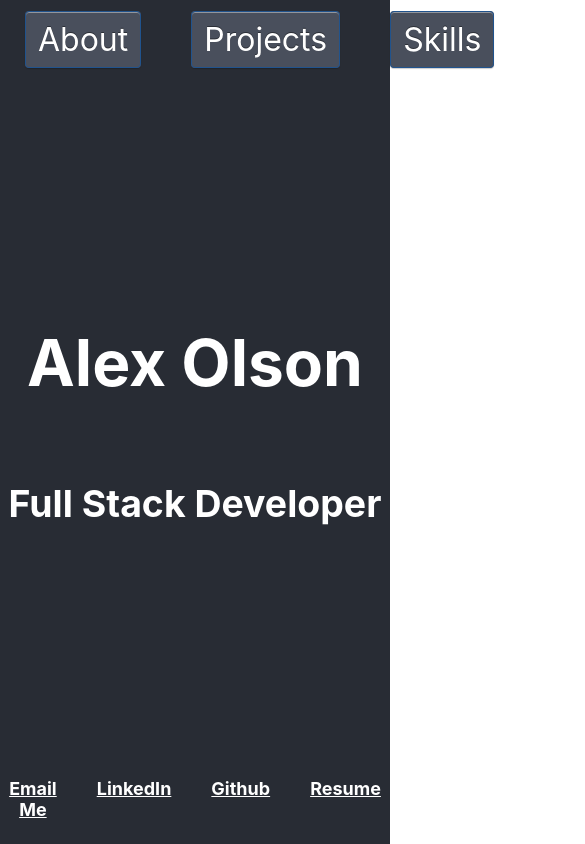
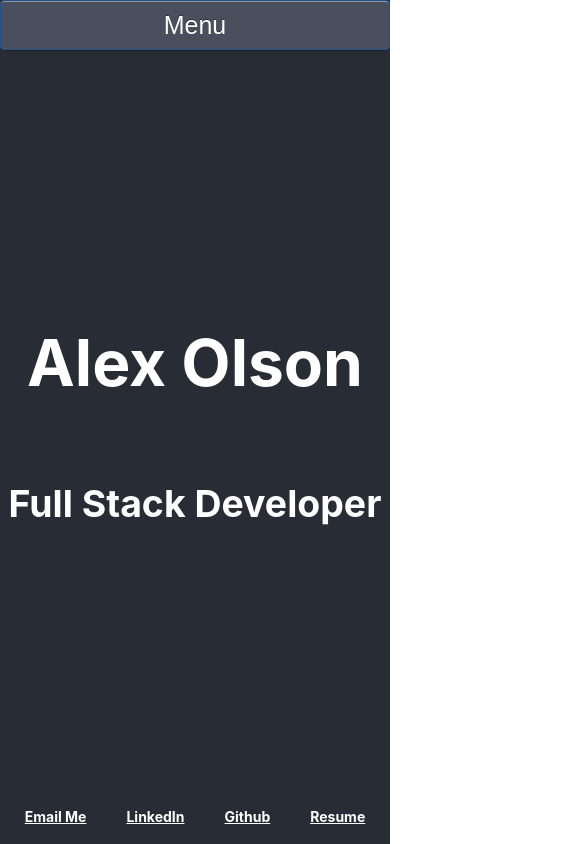
Before and after one commit to snazzyj/Alex_Olson_Portfolio, a React (Create React App) app: page / in a window 390 px wide. Shown: the top 844 px of the page, 585 px wide, since content can reach past the window. Built offline with nearby package versions, Linux system fonts and the light colour scheme.

Commit message:
seperated nav into its own component. added mobile nav bar. updated styling and scrolling behavior

```diff
--- a/src/App.js
+++ b/src/App.js
@@ -8,12 +8,30 @@ import Footer from './footer/footer.js'
 import './App.css';
 
 class App extends Component {
+
+  constructor(props) {
+    super(props);
+    this.state = {
+      isMobile: false,
+    }
+  }
+
+  componentDidMount() {
+    let mediaQuery = window.matchMedia('(max-width: 490px)');
+
+    if(mediaQuery.matches) {
+      this.setState({
+        isMobile: true
+      })
+    }
+  }
+
   render() {
 
     return (
       <div className="App">
         <BrowserRouter>
-          <Header />
+          <Header isMobile={this.state.isMobile} />
           <About />
           <Projects />
           <Skills />
--- a/src/about/about.css
+++ b/src/about/about.css
@@ -2,6 +2,7 @@
     padding-top: 50px;
     min-height: 50vh;
     width: 100%;
+    padding-bottom: 50px;
 }
 
 .missionStatement, .desc {
@@ -24,3 +25,9 @@
 .desc {
     font-size: 20px;
 }
+
+@media only screen and (max-width: 1130px) {
+    .missionStatement, .desc {
+        width: 70%;
+    }
+}
--- a/src/footer/footer.css
+++ b/src/footer/footer.css
@@ -18,3 +18,9 @@
 .contact > a:hover {
     color: gray;
 }
+
+@media only screen and (max-width: 410px) {
+    .contact > a {
+        font-size: 14px;
+    }
+}
--- a/src/header/header.css
+++ b/src/header/header.css
@@ -9,7 +9,7 @@
     color: white;
 }
 
-nav {
+.nav {
     position: fixed;
     top: 0;
     background-color: #282c34;
@@ -18,7 +18,7 @@ nav {
     padding-top: 20px;
 }
 
-nav > a {
+.nav > a {
     -webkit-border-radius: 4px;
     -moz-border-radius: 4px;
     border-radius: 4px;
@@ -27,7 +27,6 @@ nav > a {
     -webkit-box-shadow: inset 0 1px 0 rgba(255, 255, 255, 0.4), 0 1px 1px rgba(0, 0, 0, 0.2);
     -moz-box-shadow: inset 0 1px 0 rgba(255, 255, 255, 0.4), 0 1px 1px rgba(0, 0, 0, 0.2);
     box-shadow: inset 0 1px 0 rgba(255, 255, 255, 0.4), 0 1px 1px rgba(0, 0, 0, 0.2);
-    /* background: #708090; */
     background-color: #494f5c;
     color: #FFF;
     padding: 8px 12px;
@@ -36,7 +35,7 @@ nav > a {
     margin-right: 25px;
 }
 
-nav > a:hover {
+.nav > a:hover {
     color:white;
     background-color: #455e77;
 }
--- a/src/header/header.js
+++ b/src/header/header.js
@@ -1,18 +1,20 @@
 import React, { Component } from 'react';
+import Nav from '../nav/nav';
+import Mobile from '../nav/mobile';
 import './header.css'
 
 class Header extends Component {
     render() {
+        const {isMobile} = this.props;
         return (
         <header className="App-header">
             <h1>Alex Olson</h1>
             <h3>Full Stack Developer</h3>
-
-            <nav>
-                <a href="#about">About</a>
-                <a href="#projects">Projects</a>
-                <a href="#skills">Skills</a>
-            </nav>
+            {isMobile ?
+            <Mobile />
+            :
+            <Nav />
+            }
         </header>
         )
     }
--- a/src/index.css
+++ b/src/index.css
@@ -9,3 +9,7 @@ body {
   -moz-osx-font-smoothing: grayscale;
   scroll-padding-top: 70px;
 }
+
+html {
+  scroll-behavior: smooth;
+}
--- /dev/null
+++ b/src/nav/mobile.js
@@ -0,0 +1,68 @@
+import React, { Component } from 'react';
+import './nav.css';
+
+class Mobile extends Component {
+
+    container = React.createRef()
+    constructor(props) {
+        super(props);
+        this.state = {
+            isOpen: false
+        }
+    }
+
+    componentDidMount() {
+        document.addEventListener('mousedown', this.handleClickOutside);
+    }
+    componentWillUnmount() {
+        document.removeEventListener('mousedown', this.handleClickOutside);
+    }
+
+    toggleNav = () => {
+        const {isOpen} = this.state;
+
+        this.setState({
+            isOpen: !isOpen
+        })
+    }
+
+    closeNavBar = () => {
+        this.setState({
+            isOpen: false
+        })
+    }
+
+    handleClickOutside = (event) => {
+        if (this.container.current && !this.container.current.contains(event.target)) {
+            this.setState({
+                isOpen: false
+            })
+        }
+    }
+    render() {
+        const { isOpen } = this.state;
+        return (
+            <div className="container" ref={this.container}>
+                {/* <button className="burger-menu" onClick={this.toggleNav}>
+                    <div className="bar1" />
+                    <div className="bar2" />
+                    <div className="bar3" />
+                </button> */}
+
+                <button className="menu" onClick={this.toggleNav}>
+                    Menu
+                </button>
+
+                {isOpen && (
+                    <nav className="mobileNav">
+                        <a href="#about" onClick={this.closeNavBar}>About</a>
+                        <a href="#projects" onClick={this.closeNavBar}>Projects</a>
+                        <a href="#skills" onClick={this.closeNavBar}>Skills</a>
+                    </nav>
+                )}
+            </div>
+        )
+    }
+}
+
+export default Mobile
--- /dev/null
+++ b/src/nav/nav.css
@@ -0,0 +1,76 @@
+/* Mobile Nav Bar */
+.burger-menu,
+.burger-menu.open {
+  display: inline-block;
+  cursor: pointer;
+  position: fixed;
+  right: 3px;
+  top: 3px;
+  z-index: 9999;
+  background: #fff;
+  padding: 10px;
+  border-radius: 25px;
+  box-shadow: 0 1px 4px rgba(0, 0, 0, 0.3);
+}
+
+.burger-menu .bar1,
+.bar2,
+.bar3 {
+  width: 25px;
+  height: 3px;
+  background-color: #282c34;
+  margin: 4px 0;
+  transition: 0.4s;
+}
+.container {
+    position: absolute;
+    top: 0;
+    left: 0;
+}
+.menu {
+    position: fixed;
+    top: 0;
+    left: 0;
+    width: 100%;
+    min-height: 50px;
+    font-size: 25px;
+}
+.menu, .mobileNav {
+    -webkit-border-radius: 4px;
+    -moz-border-radius: 4px;
+    border-radius: 4px;
+    border: solid 1px #20538D;
+    text-shadow: 0 -1px 0 rgba(0, 0, 0, 0.4);
+    -webkit-box-shadow: inset 0 1px 0 rgba(255, 255, 255, 0.4), 0 1px 1px rgba(0, 0, 0, 0.2);
+    -moz-box-shadow: inset 0 1px 0 rgba(255, 255, 255, 0.4), 0 1px 1px rgba(0, 0, 0, 0.2);
+    box-shadow: inset 0 1px 0 rgba(255, 255, 255, 0.4), 0 1px 1px rgba(0, 0, 0, 0.2);
+    background-color: #494f5c;
+    color: #FFF;
+    text-decoration: none;
+}
+
+.mobileNav {
+    display: flex;
+    flex-direction: column;
+    position: fixed;
+    top: 50px;
+    left: 0;
+    width: 100%;
+}
+.mobileNav > a {
+    margin-top: 15px;
+    margin-bottom: 25px;
+    margin-left: auto;
+    margin-right: auto;
+    text-decoration: none;
+    width: 66%;
+    border-bottom: 1px solid white;
+}
+.mobileNav > a:hover {
+    color:white;
+    background-color: #455e77;
+}
+.mobileNav > a:visited {
+    color:white;
+    background-color: #455e77;
+}
--- /dev/null
+++ b/src/nav/nav.js
@@ -0,0 +1,16 @@
+import React, {Component} from 'react';
+import './nav.css';
+
+class Nav extends Component {
+    render() {
+        return (
+            <nav className="nav">
+                <a href="#about">About</a>
+                <a href="#projects">Projects</a>
+                <a href="#skills">Skills</a>
+            </nav>
+        )
+    }
+}
+
+export default Nav
--- a/src/projects/projects.css
+++ b/src/projects/projects.css
@@ -5,7 +5,7 @@
 }
 
 .project {
-    min-height: 75vh;
+    min-height: 80vh;
     width: 75%;
     margin-left: auto;
     margin-right: auto;
@@ -57,9 +57,9 @@
     background-color: #455e77;
 }
 
-@media only screen and (max-width: 1020px) {
+@media only screen and (max-width: 1100px) {
 
-    .projects > img {
+    .project > img {
         width: 90%;
     }
 }
```
